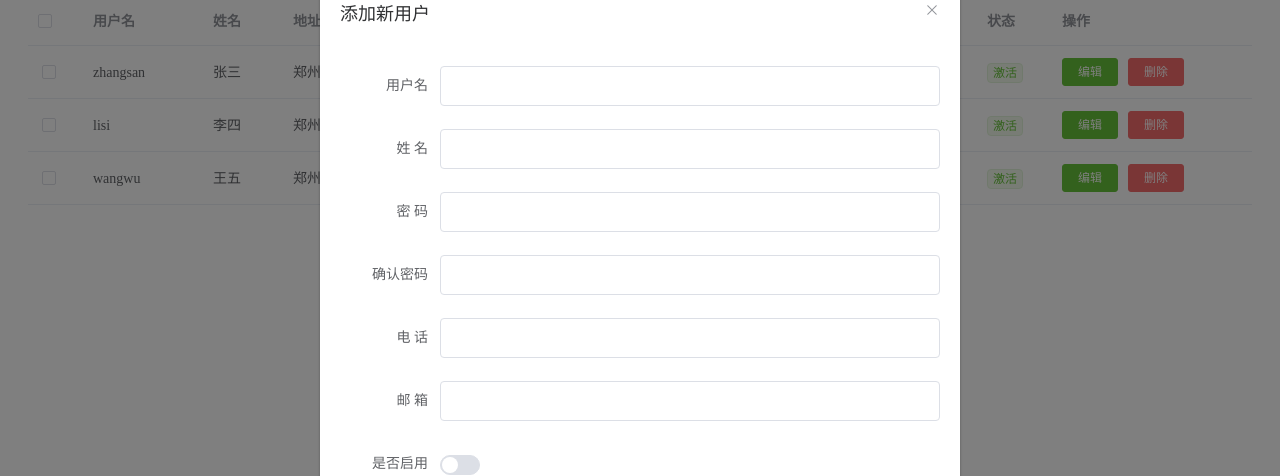
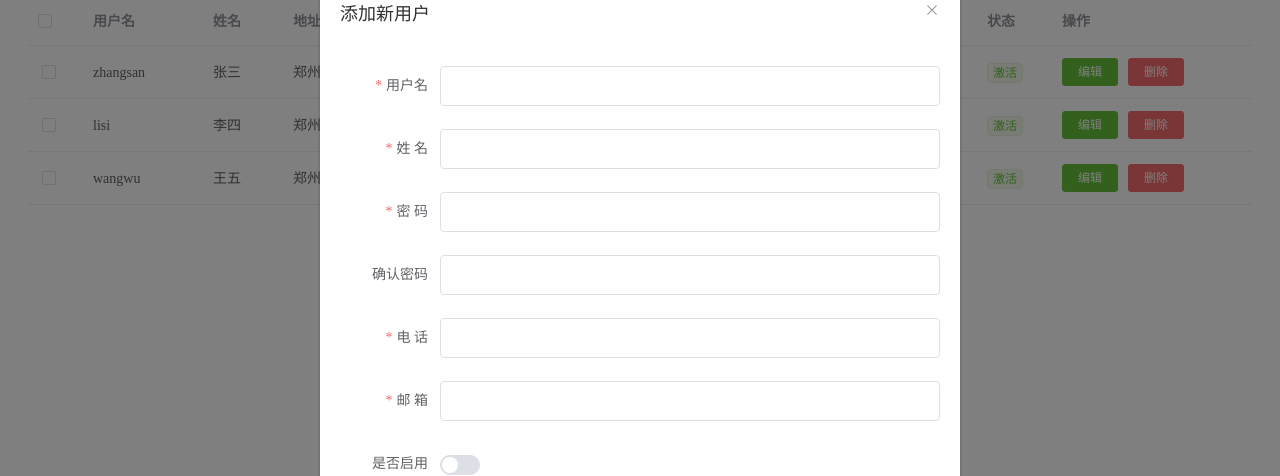
Before and after one commit to LPJie/CURD-vue, a Vue app: page /#/ in a window 1280 px wide. Both pictures are taken after a click on the button "添加". Shown: the part 138-614 px from the top of the page. Built offline with nearby package versions, Linux system fonts and the light colour scheme.

Commit message:
静态页面完成

```diff
--- a/src/views/home.vue
+++ b/src/views/home.vue
@@ -70,7 +70,7 @@
         <el-input type="text" v-model="addForm.repeat_password" autoComplete="off"></el-input>
       </el-form-item>
       <el-form-item label="电 话" prop="tel">
-        <el-input type="text" v-model="addForm.tel" autoComplete="off"></el-input>
+        <el-input type="type" v-model.number="addForm.tel" autoComplete="off"></el-input>
       </el-form-item>
       <el-form-item label="邮 箱" prop="email">
         <el-input type="text" v-model="addForm.email" autoComplete="off"></el-input>
@@ -79,7 +79,7 @@
         <el-switch v-model="addForm.is_active"></el-switch>
       </el-form-item>
       <el-form-item>
-        <el-button type="primary">提交</el-button>
+        <el-button type="primary" @click="submitForm('addForm')">提交</el-button>
         <el-button @click="resetForm('addForm')">取消</el-button>
       </el-form-item>
     </el-form>
@@ -94,9 +94,19 @@
 </div>
 </template>
 <script>
+  import axios from 'axios'
   export default{
       name:'Home',
       data (){
+          var checkPass = (rule,value,callback)=> {
+              if(value == ''){
+                  callback(new Error('密码不能为空！'))
+              }else if(value !== this.addForm.password){
+                callback(new Error('两次密码不一致！'));
+              }else{
+                callback();
+              }
+          }
         return{
             //用于收集新增用户的对象
           addForm:{
@@ -140,10 +150,51 @@
                 create_date:'2017/11/6',
                 is_active:'激活'
               }
+            ],
+          addRules:{
+            username:[
+              {required:true,message:'请输入用户名！',trigger:'blur'},
+              {min:3,max:12,message:'请输入合法的字符,长度3-12位！',trigger:'blur'}
+            ],
+            name:[
+              {required:true,message:'请输入姓名！',trigger:'blur'},
+              {min:2,max:5,message:'请输入合法的名字!',trigger:'blur'}
+            ],
+            password:[
+              {required:true,message:'请输入密码!',trigger:'blur'},
+              {min:6,max:12,message:'请输入正确的密码!',trigger:'blur'}
+            ],
+            repeat_password:[
+              {validator:checkPass,trigger:'blur'}
+//              {required:true,message:'请再次输入密码！',trigger:'blur'},
+//              {min:6,max:12,message:'请再次输入正确的密码！',trigger:'blur'}
+            ],
+            tel:[
+              {required:true,type:'number',message:'请填写手机号码！',trigger:'blur'},
+            ],
+            email:[
+              {required:true,type:'email',message:'请输入正确的邮箱',trigger:'blur'},
             ]
+          }
         }
       },
     methods:{
+          //表单提交
+      submitForm:function (formName) {
+        this.$refs[formName].validate((valid)=>{
+            if(valid){
+                //提交
+//              alert('提交成功！');
+              axios.post('./users/create',this.addForm).then(function (response) {
+                console.log(response)
+              }).catch(function (err) {
+                console.log(err)
+              })
+            }else{
+                return false;
+            }
+        })
+      },
       resetForm:function(formName){
           //将弹出框关闭
           this.addDialog = false;
```
Also changed, not shown: config/index.js (+11 -2 lines).
